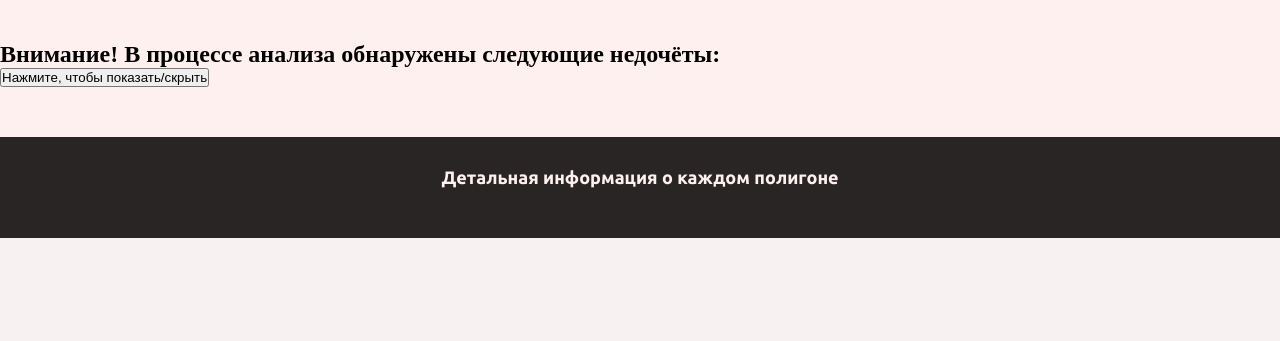
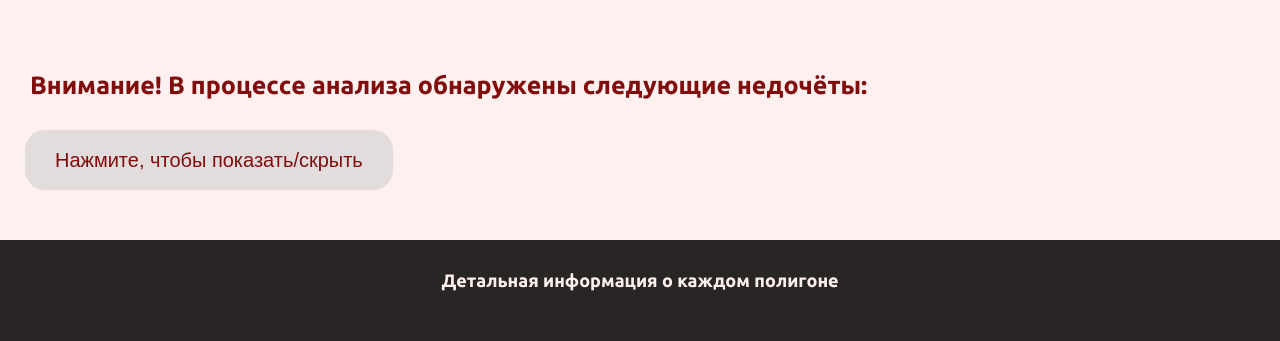
Before and after one commit to EgorAndrik/CP-Dashboards, a Flask app: template api/flaskr/templates/rating.html in a window 1280 px wide; the page is wider, and only the part inside the window is pictured. Shown: the part 652-993 px from the top of that part. Before the commit the page ends 890 px from the top of that part, so only its background shows below. Run offline with Flask 3, Linux system fonts and the light colour scheme; the template is opened without the code that fills it, so the values that code supplies are empty.

Commit message:
Styles fixes

```diff
--- a/api/flaskr/static/style/styles.css
+++ b/api/flaskr/static/style/styles.css
@@ -281,4 +281,30 @@
 
 #announcements {
     padding: 20px;
+    font-size: 20px;
 }
+
+
+.waring_info {
+    display: flex;
+    font-size: 25px;
+    padding: 30px;
+    font-family: "Ubuntu", sans-serif;
+    color: #820d0d;
+}
+
+.click_notif {
+    /* width: 200px; */
+    display: flex;
+    justify-content: center;
+    align-items: center;
+    margin-left:25px;
+    height: 20px;
+    border-radius: 20px;
+    font-size: 20px;
+    padding: 30px;
+    background-color: #e3dcdc;
+    border: none;
+    color: #820d0d;
+    cursor: pointer;
+}
--- a/api/flaskr/templates/rating.html
+++ b/api/flaskr/templates/rating.html
@@ -34,6 +34,7 @@
                     <div class="chart-container">
                         <canvas id="sub_raiting" width="160" height="160"></canvas>
                     </div>
+
                 </div>
             </div>
 
@@ -45,12 +46,12 @@
 
         </div>
 
-        <h2>Внимание! В процессе анализа обнаружены следующие недочёты:</h2>
-        <button id="announcementsToggler">Нажмите, чтобы показать/скрыть</button>
+        <h2  class='waring_info'>Внимание! В процессе анализа обнаружены следующие недочёты:</h2>
+        <button id="announcementsToggler"  class="click_notif">Нажмите, чтобы показать/скрыть</button>
 
         <div id = "announcements" class='hidden'>
             <ul class="notifications">
-                <h4>В следующих сценариях возможна как поломка устройства считывания телематики, так и невыполнение водителем указанного плана.
+                <h4  class="waring_info" style="font-size:20px">В следующих сценариях возможна как поломка устройства считывания телематики, так и невыполнение водителем указанного плана.
                     События отсортированы в порядке убывания важности.
                 </h4>
                 <br />
@@ -83,7 +84,7 @@
                 {% endfor %}
             </ul>
             <ul class="notifications">
-                <h4>В следующих сценариях наблюдались случаи проезда по устройству телематики, но без записи в списках.
+                <h4  class="waring_info" style="font-size:20px">В следующих сценариях наблюдались случаи проезда по устройству телематики, но без записи в списках.
                     Тогда либо списки могли быть утеряны, либо транспорт был использован без оффициального соглашения.
                 </h4>
                 <br />
@@ -184,6 +185,10 @@
         labels2 = data.map(item => item.label);
         values2 = data.map(item => item.value);
 
+        for(let i = 0; i < labels2.length; i++) {
+            labels2[i] = labels2[i].slice(0, 20)
+        }
+
         var ctx2 = document.getElementById('sub_raiting');
         new Chart(ctx2, {
             type: 'bar',
```
Also changed, not shown: api/flaskr/templates/byPolygons.html (+4 -4 lines).
